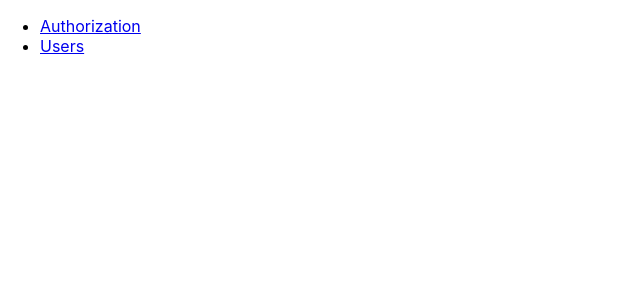
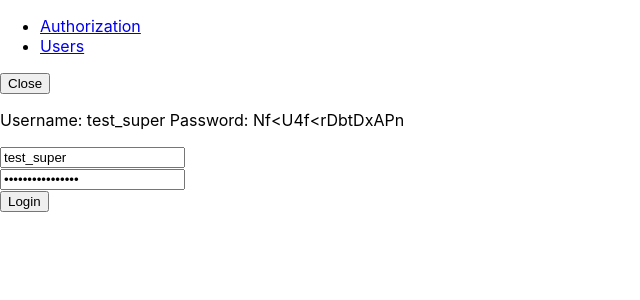
Before and after one commit to heyllog/emphasoft-test, a React (Create React App) app: page / in a window 1280 px wide. Shown: the top 300 px of the page, without its empty margins (0-640 px from the left). Built offline with nearby package versions, Linux system fonts and the light colour scheme.

Commit message:
Auth page v0.1

```diff
--- a/src/App.jsx
+++ b/src/App.jsx
@@ -1,14 +1,18 @@
-import React from 'react';
+import React, {useState} from 'react';
 import {
   BrowserRouter as Router,
   Switch,
   Route,
   Link
 } from "react-router-dom";
+import AuthPage from "./pages/AuthPage";
 
 function App() {
+  const [token, setToken] = useState()
+
   return (
     <Router>
+      <p>{token}</p>
       <div>
         <nav>
           <ul>
@@ -25,6 +29,7 @@ function App() {
           <Route path="/users">
           </Route>
           <Route path="/">
+            <AuthPage token={token} setToken={setToken}/>
           </Route>
         </Switch>
       </div>
--- /dev/null
+++ b/src/components/AuthForm.jsx
@@ -0,0 +1,71 @@
+import React, {useState, useEffect} from 'react';
+import {useHistory} from 'react-router-dom';
+
+// Регулярные выражения для проверки логина и пароля, взяты из swagger, но изменены возможные длины строк
+const usernameCheck = /^[\w.@+-]{1,150}$/;
+const passwordCheck = /^(?=.*[A-Z])(?=.*\d).{8,128}$/;
+
+function AuthForm({setToken}) {
+  const [username, setUsername] = useState("test_super");
+  const [password, setPassword] = useState("Nf<U4f<rDbtDxAPn");
+  const [errors, setErrors] = useState('');
+  const [loading, setLoading] = useState(false);
+  const controller = new AbortController();
+  const history = useHistory();
+
+  const handleSubmit = async (event) => {
+    event.preventDefault();
+    setLoading(true);
+
+    if (!usernameCheck.test(username) || !passwordCheck.test(password)) {
+      setErrors('Incorrect username or password.');
+      setLoading(false);
+      return
+    }
+
+    const response = await fetch('https://emphasoft-test-assignment.herokuapp.com/api-token-auth/', {
+        method: 'POST',
+        headers: {
+          'Content-Type': 'application/json;charset=utf-8'
+        },
+        signal: controller.signal,
+        body: JSON.stringify({
+          username: username,
+          password: password
+        })
+      }
+    );
+
+    if (response.ok) {
+      let json = await response.json();
+      setToken(json.token);
+      // TODO return <Redirect to='users'/>
+      history.push('users')
+    } else {
+      setErrors('Incorrect username or password.');
+    }
+    setLoading(false);
+  };
+
+  // TODO для отмены текущего запроса при ререндере
+  useEffect(() => {
+    return () => {
+      controller.abort()
+    }
+  }, []);
+
+  return (
+    <>
+      <form className="login-form" onSubmit={handleSubmit}>
+        {errors && <span className="error">{errors}</span>}
+        <input value='test_super' type="text" placeholder="Username"
+               onChange={event => setUsername(event.target.value)}/><br/>
+        <input value='Nf<U4f<rDbtDxAPn' type="password" placeholder="Password"
+               onChange={event => setPassword(event.target.value)}/><br/>
+        <button type="submit">{loading ? 'Loading...' : 'Login'}</button>
+      </form>
+    </>
+  );
+}
+
+export default AuthForm;
--- /dev/null
+++ b/src/pages/AuthPage.jsx
@@ -0,0 +1,17 @@
+import React, {useState} from 'react';
+import AuthForm from '../components/AuthForm';
+
+function AuthPage({setToken}) {
+  const [opened, setOpened] = useState(true);
+
+  return (
+    <>
+      <button onClick={() => setOpened(!opened)}>Close</button>
+      <p>{'Username: test_super\n' +
+      'Password: Nf<U4f<rDbtDxAPn'}</p>
+      {opened && <AuthForm setToken={setToken}/>}
+    </>
+  );
+}
+
+export default AuthPage;
```
Also changed, not shown: 1 other file (tests, documents, lock files or other folders).
